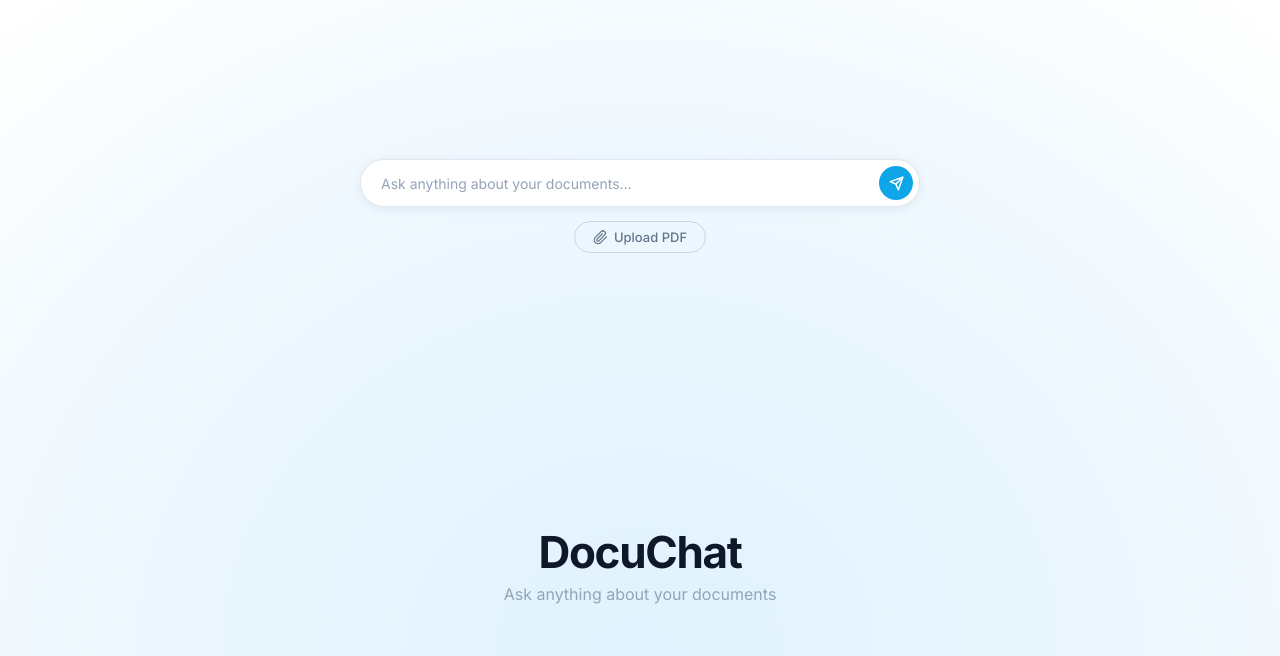
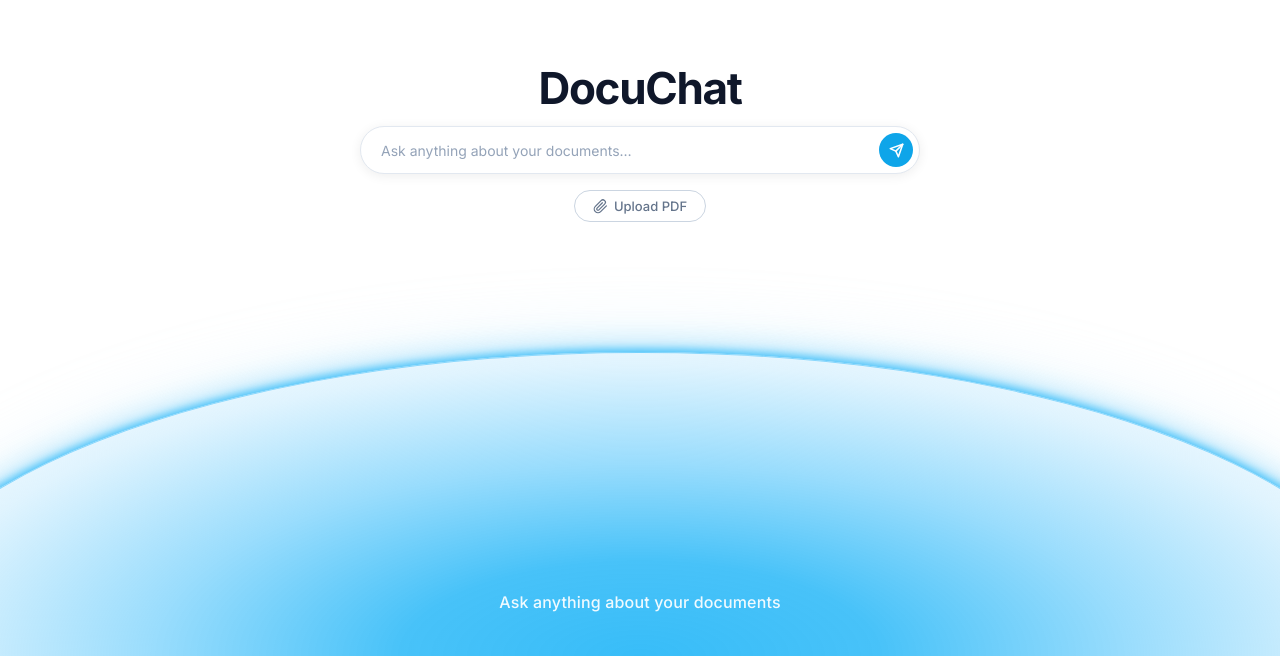
Before and after one commit to MahinC68/document-qa-chatbot, a React (Create React App) app in the folder frontend/: page / in a window 1280 px wide. Shown: the part 144-800 px from the top of the page. Built offline with nearby package versions, Linux system fonts and the light colour scheme; the HTML template or start-up script is replaced by a standard one.

Commit message:
add semi circle dome to the bottom

```diff
--- a/frontend/src/App.jsx
+++ b/frontend/src/App.jsx
@@ -140,8 +140,9 @@ export default function App() {
       ) : (
         // ── Landing view ────────────────────────────────────────────────────
         <div className="landing">
-          {/* search bar sits in the middle of the page, above the dome */}
+          {/* DocuChat title + search bar + upload, centred in the white area */}
           <div className="landing-center">
+            <h1 className="brand-title">DocuChat</h1>
             <form className="input-pill" onSubmit={handleSubmit}>
               <input
                 value={input}
@@ -174,12 +175,9 @@ export default function App() {
             )}
           </div>
 
-          {/* gradient semicircle dome rising from the bottom edge */}
+          {/* gradient semicircle dome — tagline sits inside the blue glow */}
           <div className="semicircle">
-            <div className="brand">
-              <h1 className="brand-title">DocuChat</h1>
-              <p className="brand-tagline">Ask anything about your documents</p>
-            </div>
+            <p className="brand-tagline">Ask anything about your documents</p>
           </div>
         </div>
       )}
--- a/frontend/src/index.css
+++ b/frontend/src/index.css
@@ -31,50 +31,61 @@ body {
   position: relative;
   height: 100vh;
   overflow: hidden;
-  display: flex;
-  align-items: center;
-  justify-content: center;
+  background: #ffffff;
 }
 
-/* search bar + upload button, vertically centered and slightly above the dome */
+/* DocuChat title + search bar + upload, sitting in the white area above the dome.
+   top: 36% keeps the group well clear of the semicircle (which starts at ~62vh). */
 .landing-center {
-  position: relative;
+  position: absolute;
+  top: 36%;
+  left: 50%;
+  transform: translate(-50%, -50%);
   z-index: 2;
   display: flex;
   flex-direction: column;
   align-items: center;
-  gap: 14px;
-  margin-top: -100px;
+  gap: 16px;
+  width: 100%;
+  padding: 0 24px;
 }
 
-/* gradient dome — a wide half-ellipse anchored to the bottom edge.
-   The radial gradient starts light-blue at the bottom centre and fades
-   outward to fully transparent, giving a soft glow effect. */
+/* Half-ellipse: 38 vh tall so the dome sits lower, leaving generous white space.
+   120 vw wide so the vertical side borders clip off-screen — only the curved
+   arc is visible. The gradient is fully saturated across most of the dome. */
 .semicircle {
   position: absolute;
   bottom: 0;
   left: 50%;
   transform: translateX(-50%);
-  width: 150vw;
-  height: 65vw;
-  min-height: 46vh;
+  width: 120vw;
+  height: 38vh;
+  border-radius: 50% 50% 0 0 / 100% 100% 0 0;
+
   background: radial-gradient(
     ellipse at 50% 100%,
-    #e0f2fe 0%,
-    rgba(224, 242, 254, 0.55) 42%,
-    transparent 72%
+    #38bdf8                   0%,   /* sky-400: vivid at the base */
+    rgba(56,  189, 248, 0.92) 22%,
+    rgba(125, 211, 252, 0.78) 45%,
+    rgba(186, 230, 253, 0.45) 68%,
+    transparent               86%
   );
-  border-radius: 50% 50% 0 0 / 100% 100% 0 0;
+
+  /* arc border + layered blue glow */
+  border: 1.5px solid rgba(125, 211, 252, 0.9);
+  border-bottom: none;
+  box-shadow:
+    0 0  8px  3px rgba(56,  189, 248, 0.9),
+    0 0 28px  8px rgba(125, 211, 252, 0.55),
+    0 0 65px 18px rgba(186, 230, 253, 0.25);
+
   display: flex;
   align-items: flex-end;
   justify-content: center;
-  padding-bottom: 52px;
+  padding-bottom: 44px;
 }
 
-.brand {
-  text-align: center;
-}
-
+/* DocuChat heading — on white, stays dark navy */
 .brand-title {
   font-size: 2.75rem;
   font-weight: 700;
@@ -83,11 +94,13 @@ body {
   line-height: 1;
 }
 
+/* tagline lives inside the blue dome — white text reads cleanly on the fill */
 .brand-tagline {
-  margin-top: 10px;
   font-size: 1rem;
-  font-weight: 400;
-  color: #94a3b8;
+  font-weight: 500;
+  color: rgba(255, 255, 255, 0.92);
+  letter-spacing: 0.01em;
+  text-align: center;
 }
 
 /* Upload PDF button on the landing page */
```
